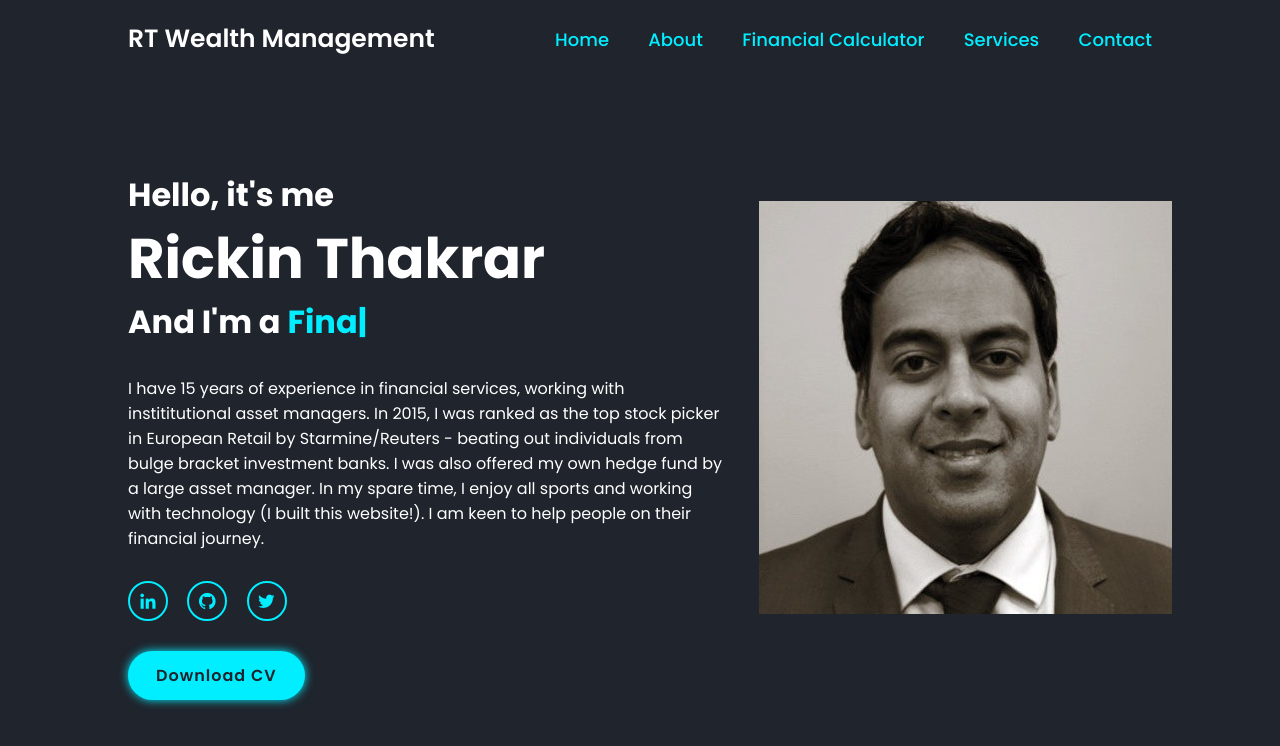
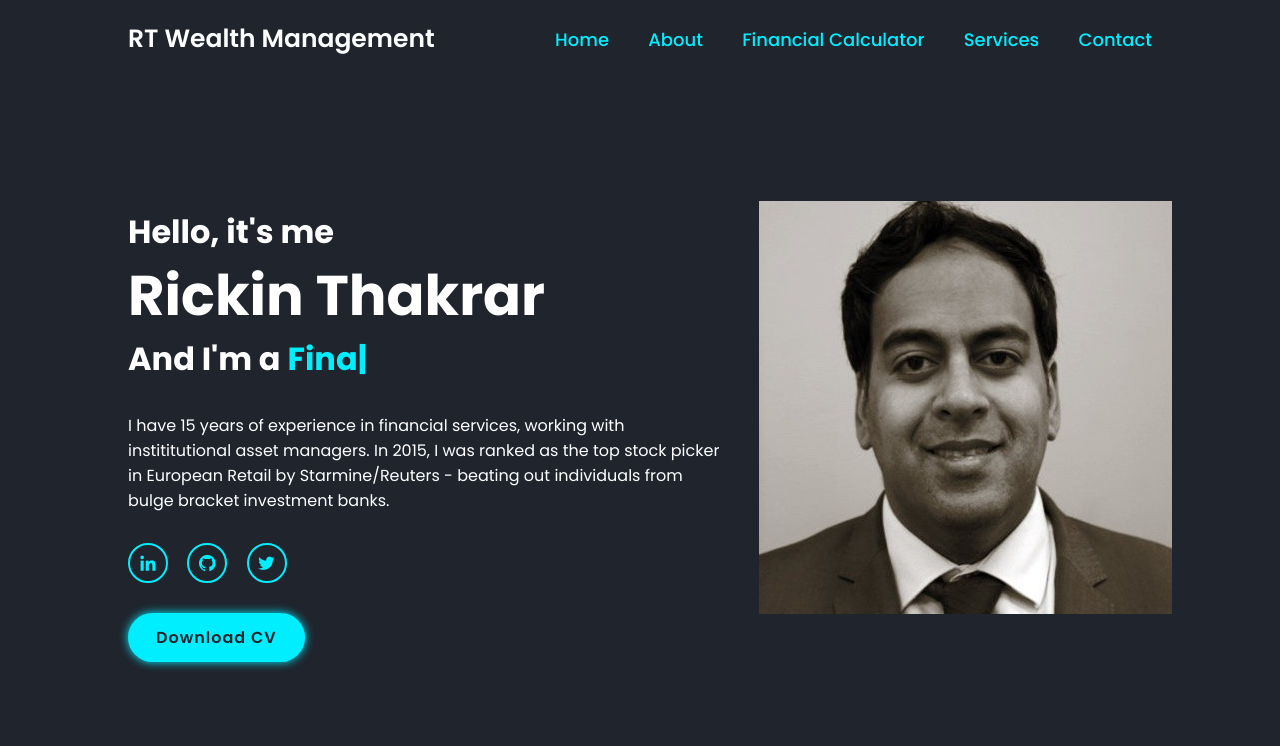
Before and after one commit to Rickin18/WMwebsite, a plain HTML site: page index.html in a window 1280 px wide. Drawn offline with nearby package versions, Linux system fonts and the light colour scheme.

Commit message:
Update index.html

```diff
--- a/index.html
+++ b/index.html
@@ -27,9 +27,7 @@
             <h3>And I'm a <span class="multiple-text"></span></h3>
             <p>I have 15 years of experience in financial services, working with instititutional asset managers.
                 In 2015, I was ranked as the top stock picker in European Retail by Starmine/Reuters - beating out
-                individuals from bulge bracket investment banks. I was also offered my own hedge fund by a large asset
-                manager. In my spare time, I enjoy all sports and working with technology (I built this website!).
-                I am keen to help people on their financial journey.</p>
+                individuals from bulge bracket investment banks.</p>
             <div class="social-media">
                 <a href="https://www.linkedin.com/in/rickin-thakrar/" style="--i:7;"><i class='bx bxl-linkedin'></i></a>
                 <a href="https://github.com/Rickin18" style="--i:8;"><i class='bx bxl-github'></i></a>
```
